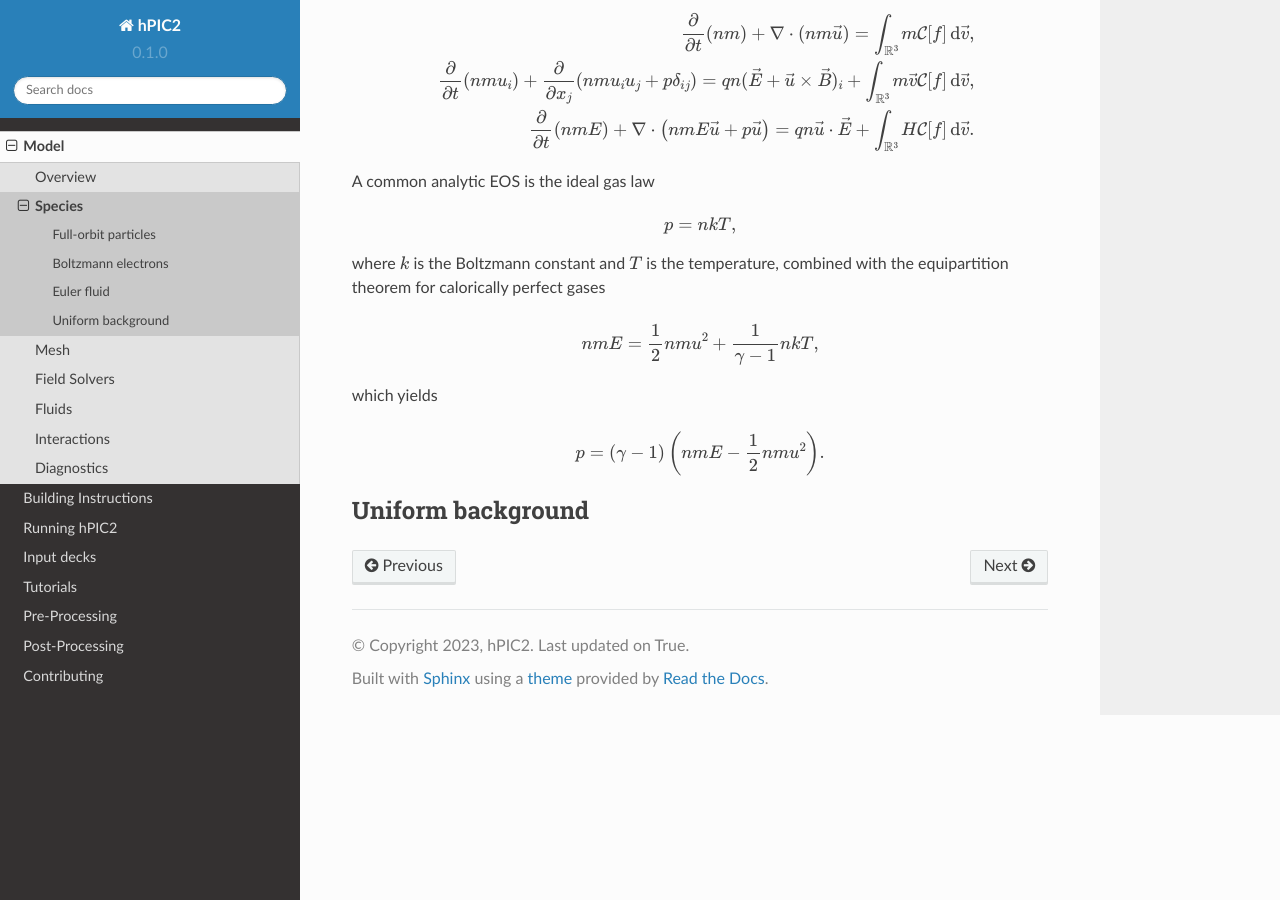
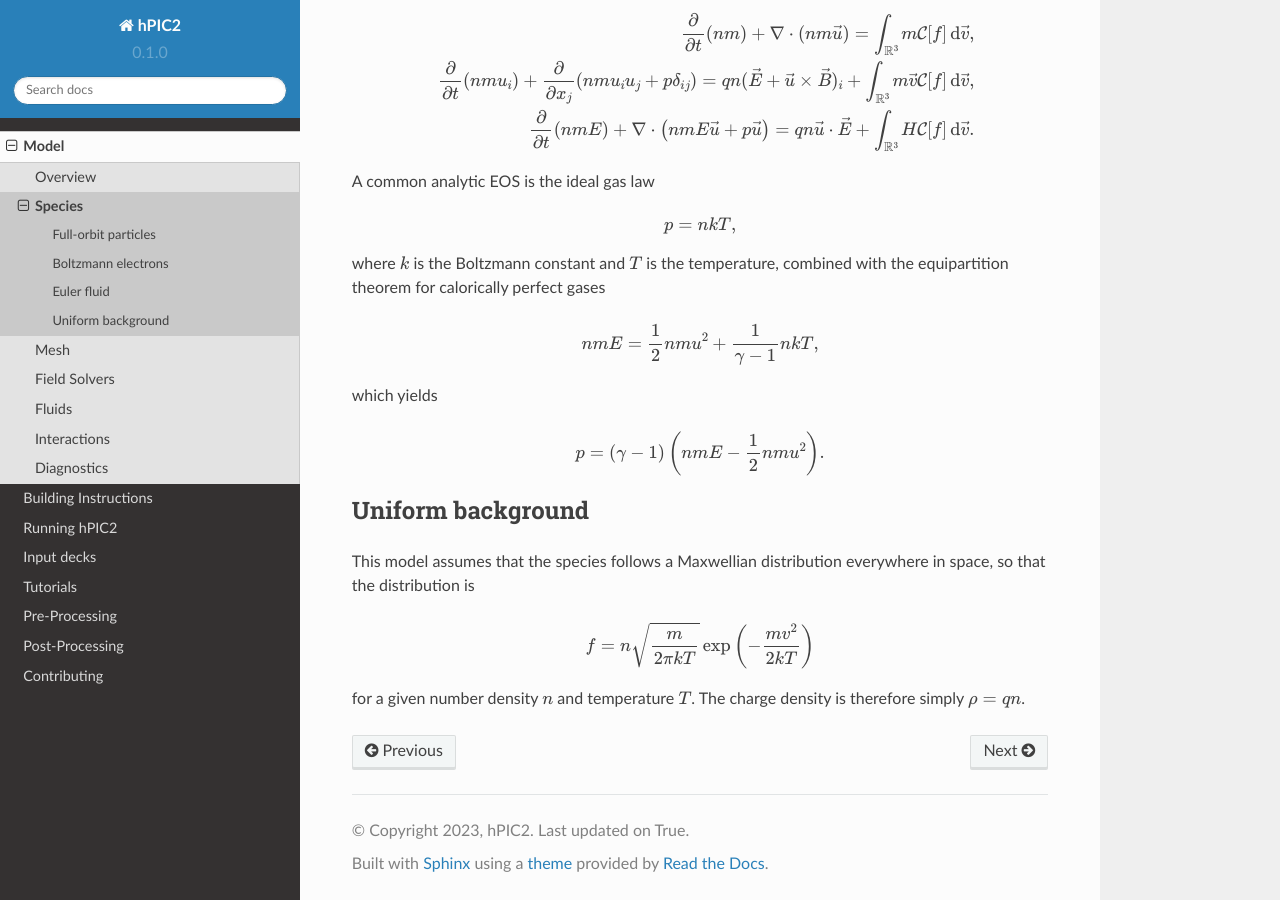
Before and after one commit to lcpp-org/hpic2doc, a Sphinx documentation site: the page built from docs/source/species.rst, in a window 1280 px wide and 900 px high, scrolled down 1760 px. Built offline with Sphinx 7.4.7 and the Read the Docs theme 2.0.0, drawn with Linux system fonts in a browser that asks for light colours.

Commit message:
Add uniform background species

```diff
--- a/docs/source/species.rst
+++ b/docs/source/species.rst
@@ -133,3 +133,14 @@ which yields
 
 Uniform background
 -------------------
+
+This model assumes that the species follows a Maxwellian
+distribution everywhere in space,
+so that the distribution is
+
+.. math::
+
+    f = n \sqrt{\frac{m}{2 \pi k T}} \exp \left( - \frac{m v^2}{2 k T} \right)
+
+for a given number density :math:`n` and temperature :math:`T`.
+The charge density is therefore simply :math:`\rho = q n`.
```
